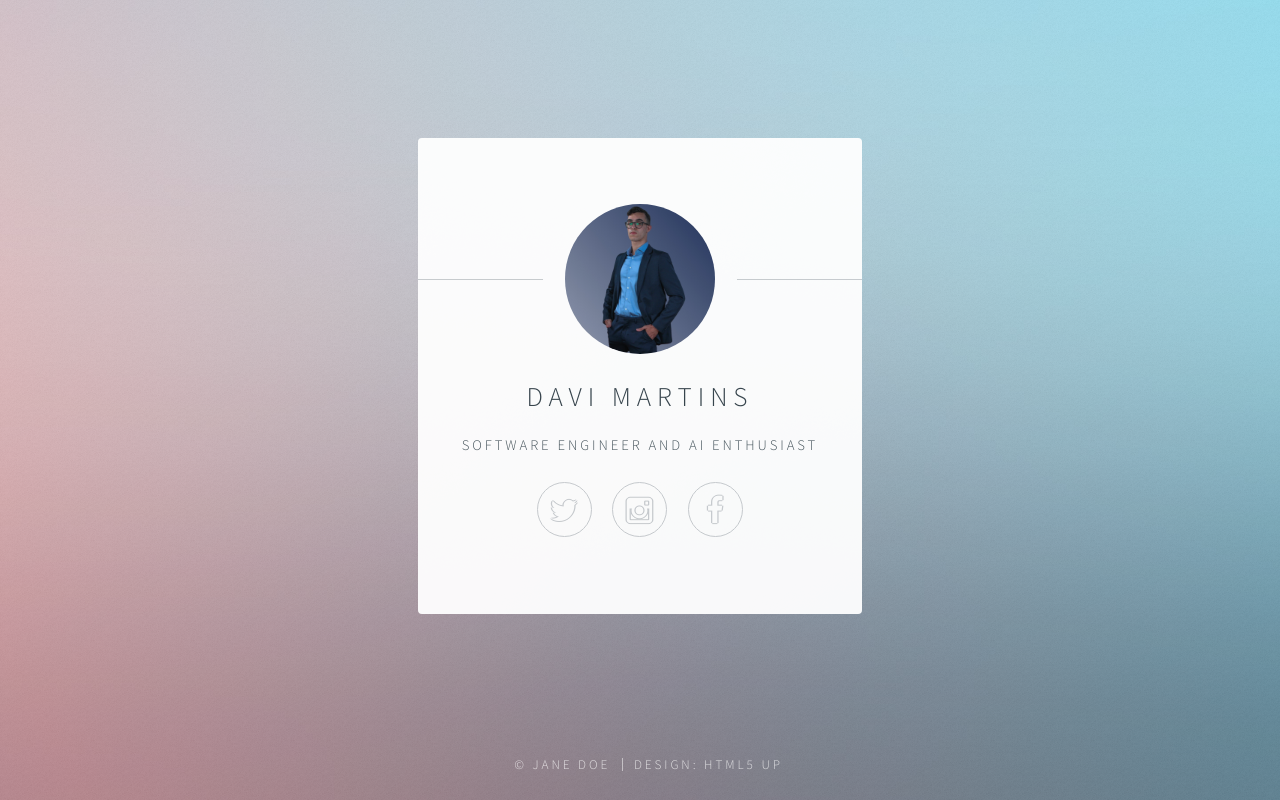
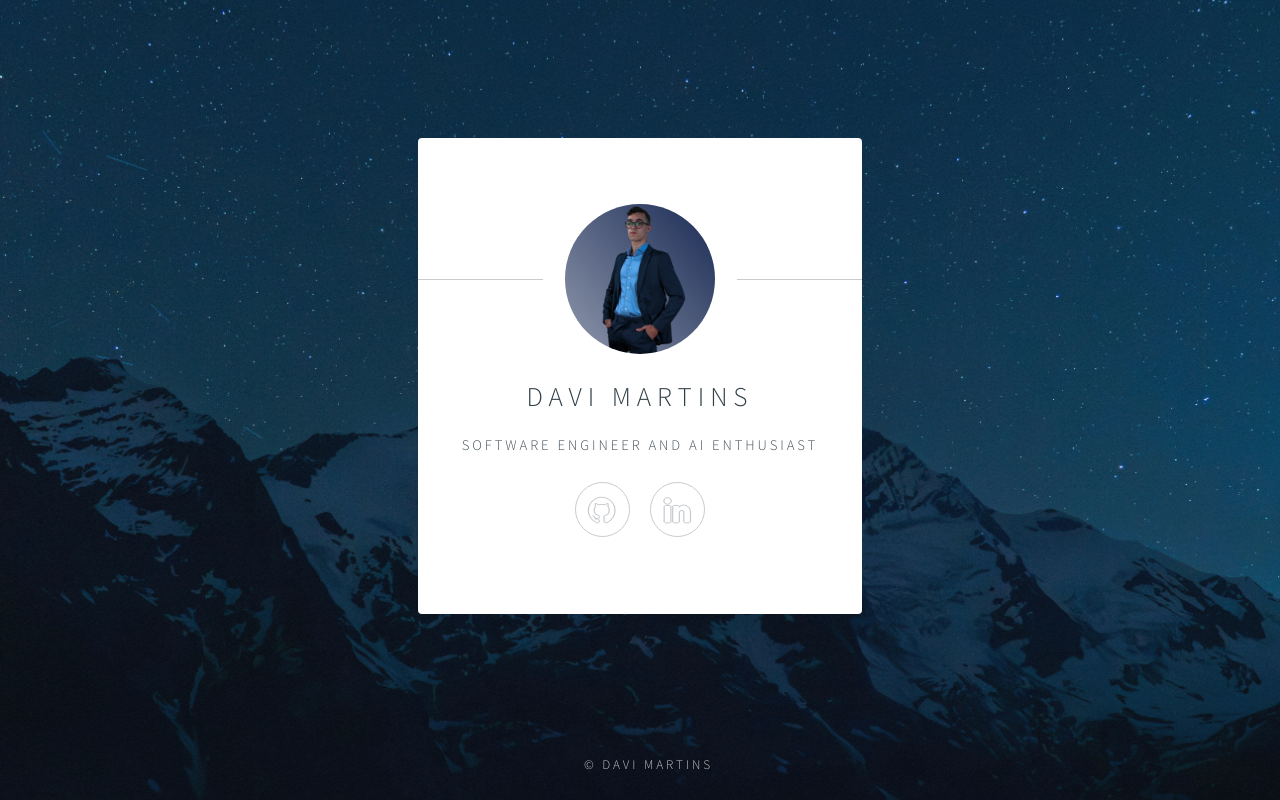
Before and after one commit to D4viMartins/Personal-Card, a Flask app: page / in a window 1280 px wide. Run offline with Flask 3, Linux system fonts and the light colour scheme.

Commit message:
Added personal info

```diff
--- a/static/assets/css/main.css
+++ b/static/assets/css/main.css
@@ -85,10 +85,7 @@
 	body {
 		height: 100%;
 		background-color: #ffffff;
-		background-image: url("images/overlay.png"), -moz-linear-gradient(60deg, rgba(255, 165, 150, 0.5) 5%, rgba(0, 228, 255, 0.35)), url("../../images/bg.jpg");
-		background-image: url("images/overlay.png"), -webkit-linear-gradient(60deg, rgba(255, 165, 150, 0.5) 5%, rgba(0, 228, 255, 0.35)), url("../../images/bg.jpg");
-		background-image: url("images/overlay.png"), -ms-linear-gradient(60deg, rgba(255, 165, 150, 0.5) 5%, rgba(0, 228, 255, 0.35)), url("../../images/bg.jpg");
-		background-image: url("images/overlay.png"), linear-gradient(60deg, rgba(255, 165, 150, 0.5) 5%, rgba(0, 228, 255, 0.35)), url("../../images/bg.jpg");
+		background-image: url("images/overlay.png"), url("../../images/bg.jpg");
 		background-repeat: repeat,			no-repeat,			no-repeat;
 		background-size: 100px 100px, cover,				cover;
 		background-position: top left,		center center,		bottom center;
@@ -105,11 +102,10 @@
 			height: inherit;
 			opacity: 0;
 			z-index: 1;
-			background-color: #ffffff;
-			background-image: url("images/overlay.png"), -moz-linear-gradient(60deg, rgba(255, 165, 150, 0.5) 5%, rgba(0, 228, 255, 0.35));
-			background-image: url("images/overlay.png"), -webkit-linear-gradient(60deg, rgba(255, 165, 150, 0.5) 5%, rgba(0, 228, 255, 0.35));
-			background-image: url("images/overlay.png"), -ms-linear-gradient(60deg, rgba(255, 165, 150, 0.5) 5%, rgba(0, 228, 255, 0.35));
-			background-image: url("images/overlay.png"), linear-gradient(60deg, rgba(255, 165, 150, 0.5) 5%, rgba(0, 228, 255, 0.35));
+			background-image: url("images/overlay.png"), rgba(0, 228, 255, 0.35));
+			background-image: url("images/overlay.png"),rgba(0, 228, 255, 0.35));
+			background-image: url("images/overlay.png"), rgba(0, 228, 255, 0.35));
+			background-image: url("images/overlay.png"), rgba(0, 228, 255, 0.35));
 			background-repeat: repeat,			no-repeat;
 			background-size: 100px 100px, cover;
 			background-position: top left,		center center;
@@ -722,6 +718,8 @@
 		-webkit-transition: opacity 1s ease, -webkit-transform 1s ease;
 		-ms-transition: opacity 1s ease, -ms-transform 1s ease;
 		transition: opacity 1s ease, transform 1s ease;
+		background: #ffffff; /* ou outro sólido */
+        opacity: 1; /* garante fundo limpo */
 	}
 
 		#main .avatar {
--- a/templates/index.html
+++ b/templates/index.html
@@ -6,7 +6,7 @@
 -->
 <html>
 	<head>
-		<title>Identity by HTML5 UP</title>
+		<title>Davi Card</title>
 		<meta charset="utf-8" />
 		<meta name="viewport" content="width=device-width, initial-scale=1" />
 		<!--[if lte IE 8]>
@@ -30,48 +30,10 @@
 							<h1>Davi Martins</h1>
 							<p>Software Engineer and AI enthusiast</p>
 						</header>
-						<!--
-						<hr />
-						<h2>Extra Stuff!</h2>
-						<form method="post" action="#">
-							<div class="field">
-								<input type="text" name="name" id="name" placeholder="Name" />
-							</div>
-							<div class="field">
-								<input type="email" name="email" id="email" placeholder="Email" />
-							</div>
-							<div class="field">
-								<div class="select-wrapper">
-									<select name="department" id="department">
-										<option value="">Department</option>
-										<option value="sales">Sales</option>
-										<option value="tech">Tech Support</option>
-										<option value="null">/dev/null</option>
-									</select>
-								</div>
-							</div>
-							<div class="field">
-								<textarea name="message" id="message" placeholder="Message" rows="4"></textarea>
-							</div>
-							<div class="field">
-								<input type="checkbox" id="human" name="human" /><label for="human">I'm a human</label>
-							</div>
-							<div class="field">
-								<label>But are you a robot?</label>
-								<input type="radio" id="robot_yes" name="robot" /><label for="robot_yes">Yes</label>
-								<input type="radio" id="robot_no" name="robot" /><label for="robot_no">No</label>
-							</div>
-							<ul class="actions">
-								<li><a href="#" class="button">Get Started</a></li>
-							</ul>
-						</form>
-						<hr />
-						-->
 						<footer>
 							<ul class="icons">
-								<li><a href="#" class="fa-twitter">Twitter</a></li>
-								<li><a href="#" class="fa-instagram">Instagram</a></li>
-								<li><a href="#" class="fa-facebook">Facebook</a></li>
+								<li><a href="https://github.com/D4viMartins" class="fa-github">Twitter</a></li>
+								<li><a href="https://www.linkedin.com/in/davimartins-lima/" class="fa-linkedin">Instagram</a></li>
 							</ul>
 						</footer>
 					</section>
@@ -79,8 +41,7 @@
 				<!-- Footer -->
 					<footer id="footer">
 						<ul class="copyright">
-							<li>&copy; Jane Doe</li>
-							<li>Design: <a href="http://html5up.net">HTML5 UP</a></li>
+							<li>&copy; Davi Martins</li>
 						</ul>
 					</footer>
 
```
Also changed, not shown: other parts of static/assets/css/main.css (+28 -2 lines), static/images/bg.jpg.
